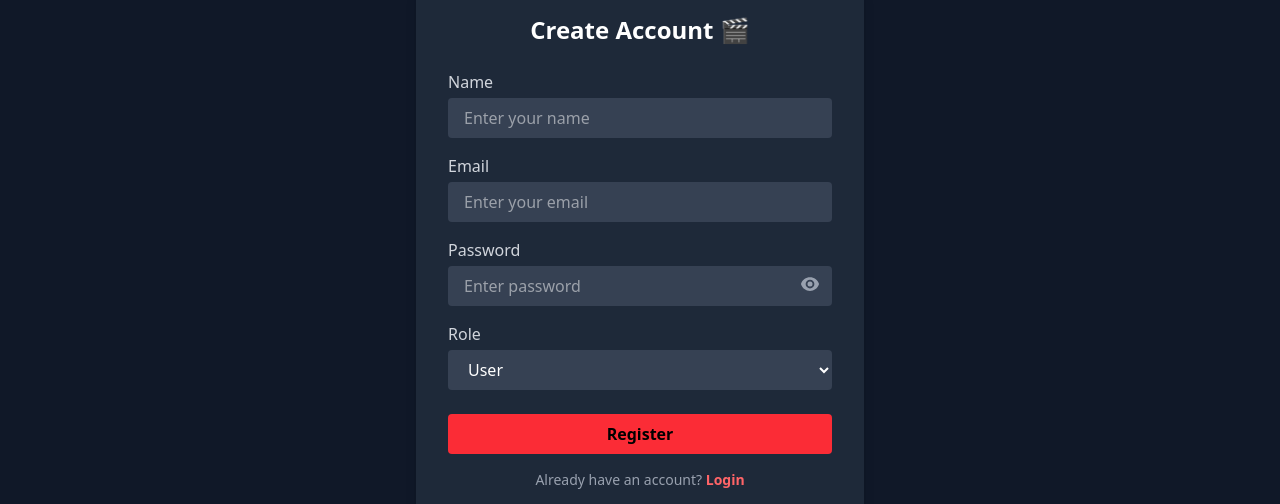
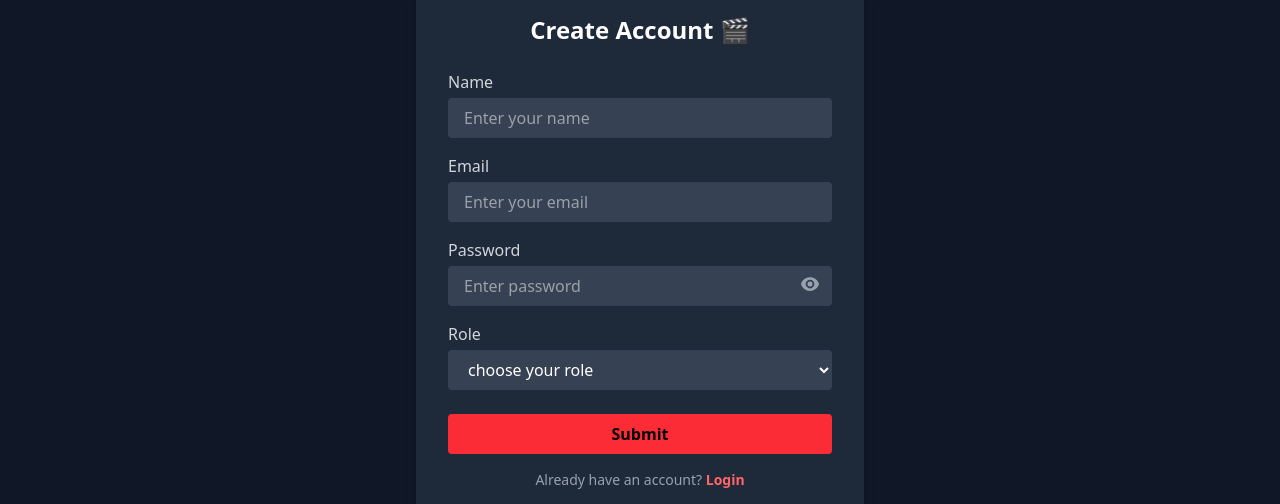
Before and after one commit to Vasuki-84/Movies_Review_Platform_Frontend, a React app: page /register in a window 1280 px wide. Shown: the part 208-712 px from the top of the page. Built offline with nearby package versions, Linux system fonts and the light colour scheme; the HTML template or start-up script is replaced by a standard one.

Commit message:
completed register page

```diff
--- a/src/Components/Navbar.jsx
+++ b/src/Components/Navbar.jsx
@@ -1,8 +1,17 @@
 import { useState } from "react";
-import { Link } from "react-router-dom";
+import { Link, useNavigate } from "react-router-dom";
 
 function Navbar() {
   const [isOpen, setIsOpen] = useState(false);
+  const navigate = useNavigate();
+
+  const isLoggedIn = !!localStorage.getItem("token");
+
+  const handleLogout = () => {
+    localStorage.removeItem("token");
+    localStorage.removeItem("role");
+    navigate("/login");
+  };
 
   return (
     <nav className="bg-gray-800 text-white px-6 py-4">
@@ -15,11 +24,15 @@ function Navbar() {
               Home
             </Link>
           </li>
+
           <li>
             <Link to="/movies" className="hover:text-red-400">
               Movies
             </Link>
           </li>
+
+          {!isLoggedIn ? (
+            <>
               <li>
                 <Link to="/login" className="hover:text-red-400">
                   Login
@@ -28,11 +41,22 @@ function Navbar() {
               <li>
                 <Link
                   to="/register"
-              className="bg-red-500 text-black px-3 py-1 rounded hover:bg-red-700 hover:text-white"
+                  className="bg-red-500 text-black px-3 py-1 rounded"
                 >
                   Register
                 </Link>
               </li>
+            </>
+          ) : (
+            <li>
+              <button
+                onClick={handleLogout}
+                className="bg-red-500 text-black px-3 py-1 rounded hover:bg-red-700"
+              >
+                Logout
+              </button>
+            </li>
+          )}
         </ul>
 
         <button
@@ -50,11 +74,15 @@ function Navbar() {
               Home
             </Link>
           </li>
+
           <li>
             <Link to="/movies" onClick={() => setIsOpen(false)}>
               Movies
             </Link>
           </li>
+
+          {!isLoggedIn ? (
+            <>
               <li>
                 <Link to="/login" onClick={() => setIsOpen(false)}>
                   Login
@@ -69,6 +97,20 @@ function Navbar() {
                   Register
                 </Link>
               </li>
+            </>
+          ) : (
+            <li>
+              <button
+                onClick={() => {
+                  handleLogout();
+                  setIsOpen(false);
+                }}
+                className="block bg-red-500 text-black px-3 py-1 rounded"
+              >
+                Logout
+              </button>
+            </li>
+          )}
         </ul>
       )}
     </nav>
--- a/src/Pages/Login.jsx
+++ b/src/Pages/Login.jsx
@@ -20,10 +20,19 @@ function Login() {
   const handleSubmit = async (e) => {
     e.preventDefault();
     try {
-      const response = await axios.post(`${baseUrl}/admin/login`, form);
-      localStorage.setItem("token", response.data.token);
-      navigate("/movies");
+      const response = await axios.post(`${baseUrl}/user/login`, form);
+      const { token, user } = response.data;
+
+      localStorage.setItem("token", token);
+      localStorage.setItem("role", user.role);
+
+      if (user.role === "admin") {
+        navigate("/movies");
+      } else {
+        navigate("/review");
+      }
     } catch (err) {
+      console.error(err.response?.data || err.message);
       alert("Login error");
     }
   };
@@ -67,7 +76,10 @@ function Login() {
             </button>
           </div>
 
-          <button className="w-full bg-red-500 text-black py-2 rounded font-semibold hover:bg-red-600 transition" type="submit">
+          <button
+            className="w-full bg-red-500 text-black py-2 rounded font-semibold hover:bg-red-600 transition"
+            type="submit"
+          >
             Login
           </button>
         </form>
--- a/src/Pages/Register.jsx
+++ b/src/Pages/Register.jsx
@@ -1,9 +1,35 @@
 import React, { useState } from "react";
 import { Link } from "react-router-dom";
+import { baseUrl } from "../api";
+import { useNavigate } from "react-router-dom";
+import axios from "axios";
 import { EyeIcon, EyeSlashIcon } from "@heroicons/react/24/solid";
 
 function Register() {
   const [showPassword, setShowPassword] = useState(false);
+  const [form, setForm] = useState({
+    name: "",
+    email: "",
+    password: "",
+    role: "",
+  });
+
+  const navigate = useNavigate();
+
+  const handleChange = (e) => {
+    setForm({ ...form, [e.target.name]: e.target.value });
+  };
+
+  const handleSubmit = async (e) => {
+    e.preventDefault();
+    try {
+      await axios.post(`${baseUrl}/user/register`, form);
+
+      navigate("/login");
+    } catch (err) {
+      alert("Registration failed");
+    }
+  };
 
   return (
     <div className="min-h-screen flex items-center justify-center bg-gray-900">
@@ -11,11 +37,13 @@ function Register() {
         <h2 className="text-2xl font-bold text-center text-white mb-6">
           Create Account 🎬
         </h2>
-
+        <form onSubmit={handleSubmit}>
           <div className="mb-4">
             <label className="block text-gray-300 mb-1">Name</label>
             <input
               type="text"
+              onChange={handleChange}
+              name="name"
               placeholder="Enter your name"
               className="w-full px-4 py-2 rounded bg-gray-700 text-white focus:outline-none focus:ring-2 focus:ring-red-400"
             />
@@ -25,6 +53,8 @@ function Register() {
             <label className="block text-gray-300 mb-1">Email</label>
             <input
               type="email"
+              name="email"
+              onChange={handleChange}
               placeholder="Enter your email"
               className="w-full px-4 py-2 rounded bg-gray-700 text-white focus:outline-none focus:ring-2 focus:ring-red-400"
             />
@@ -35,6 +65,8 @@ function Register() {
             <input
               type={showPassword ? "text" : "password"}
               placeholder="Enter password"
+              name="password"
+              onChange={handleChange}
               className="w-full px-4 py-2 rounded bg-gray-700 text-white focus:outline-none focus:ring-2 focus:ring-red-400"
             />
             <span
@@ -51,9 +83,13 @@ function Register() {
 
           <div className="mb-6">
             <label className="block text-gray-300 mb-1">Role</label>
-          <select className="w-full px-4 py-2 rounded bg-gray-700 text-white focus:outline-none focus:ring-2 focus:ring-red-400">
-            <option value=" " disabled>
-              {" "}
+            <select
+              onChange={handleChange}
+              name="role"
+              value={form.role}
+              className="w-full px-4 py-2 rounded bg-gray-700 text-white focus:outline-none focus:ring-2 focus:ring-red-400"
+            >
+              <option value="" disabled>
                 choose your role
               </option>
               <option value="user">User</option>
@@ -61,10 +97,13 @@ function Register() {
             </select>
           </div>
 
-        <button className="w-full bg-red-500 text-black py-2 rounded font-semibold hover:bg-red-600 transition">
-          Register
+          <button
+            type="submit"
+            className="w-full bg-red-500 text-black py-2 rounded font-semibold hover:bg-red-600 transition"
+          >
+            Submit
           </button>
-
+        </form>
         <p className="text-center text-gray-400 mt-4 text-sm">
           Already have an account?{" "}
           <Link
```
Lines whose indentation alone changed are shown as unchanged.
